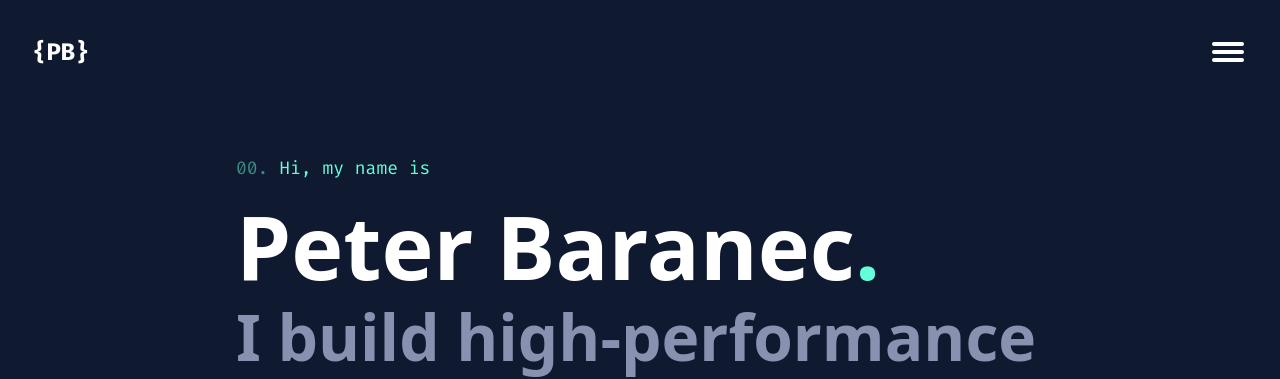
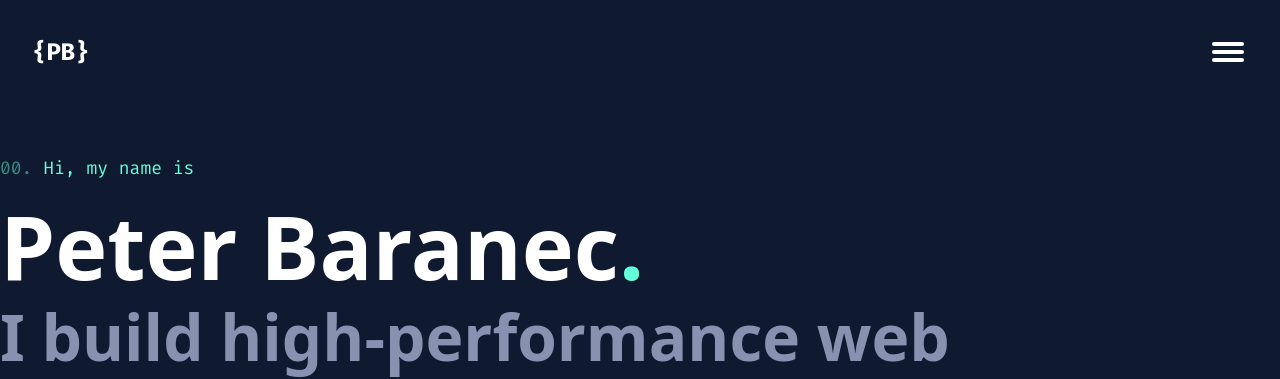
Before and after one commit to baranecp/my-portfolio, a Next.js app: page / in a window 1280 px wide. Shown: the top 379 px of the page. Built offline with nearby package versions, Linux system fonts and the light colour scheme.

Commit message:
refactor(layout): move section styles from global CSS to components
- Removed `max-width` from the global `section` selector in `globals.css`
- Applied `mx-auto`, `px-6`, `py-32`, and `max-w-7xl` directly to Hero and About sections

```diff
--- a/src/app/components/About.tsx
+++ b/src/app/components/About.tsx
@@ -17,7 +17,7 @@ const About = forwardRef<HTMLDivElement>((_props, externalRef) => {
       id='about'
       ref={internalRef}
       aria-labelledby='about-heading'
-      className='flex flex-col justify-center min-h-screen px-6 py-32'>
+      className='flex flex-col justify-center mx-auto px-6 py-32 min-h-screen max-w-7xl'>
       <div className='flex items-center gap-4 mb-16'>
         <h2
           id='about-heading'
--- a/src/app/components/Hero.tsx
+++ b/src/app/components/Hero.tsx
@@ -66,7 +66,7 @@ const Hero = forwardRef<HTMLDivElement>((_props, externalRef) => {
     <section
       id='home'
       ref={internalRef}
-      className='relative flex flex-col justify-center min-h-screen px-6 md:px-12 lg:px-24'>
+      className='relative flex flex-col justify-center mx-auto px-6 py-32 min-h-screen max-w-7xl'>
       <div className='max-w-5xl z-10'>
         <p
           data-animate
--- a/src/app/globals.css
+++ b/src/app/globals.css
@@ -1,5 +1,6 @@
 @import "tailwindcss";
 
+/* 1. VARIABLES & THEME CONFIGURATION */
 :root {
   --background: #0f1930;
   --foreground: #ccd6f6;
@@ -22,14 +23,16 @@
   --font-mono: var(--font-fira-code);
 }
 
-/* Hide scrollbar for Firefox */
+/* 2. GLOBAL RESET & BASE STYLES  */
 html {
-  scrollbar-width: none;
+  scrollbar-width: none; /* Firefox */
+  -ms-overflow-style: none; /* IE/Edge */
+  background-color: var(--background);
+  scroll-behavior: auto; /* Lenis handles smoothness */
 }
 
-/* Hide scrollbar for Chrome, Safari, and Opera */
-body::-webkit-scrollbar {
-  display: none;
+html::-webkit-scrollbar {
+  display: none; /* Chrome/Safari */
 }
 
 body {
@@ -39,51 +42,141 @@ body {
   line-height: 1.6;
   -webkit-font-smoothing: antialiased;
   -moz-osx-font-smoothing: grayscale;
-  -ms-overflow-style: none;
-}
-
-[data-animate] {
-  will-change: transform, opacity;
-}
-
-body.menu-open .scroll-indicator {
-  display: none !important;
-}
-
-section {
-  max-width: 1000px;
-  margin: 0 auto;
+  text-rendering: optimizeLegibility;
+  overflow-x: hidden;
+  overscroll-behavior: none;
 }
 
 a {
   text-decoration: none;
-  transition: color 0.3s ease;
+  transition: all 0.3s ease;
   cursor: pointer;
 }
 
+/*  3. LAYOUT & SECTIONS  */
+section {
+  /* Responsive Padding */
+  padding-inline: 1.5rem; /* Mobile */
+  padding-top: 10vh;
+  padding-bottom: 10vh;
+
+  /* 3D Stage Settings */
+  perspective: 2000px;
+  transform-style: preserve-3d;
+  overflow: visible;
+}
+
+@media (min-width: 768px) {
+  section {
+    padding-inline: 3rem; /* Tablet */
+    padding-top: 15vh;
+    padding-bottom: 15vh;
+  }
+}
+
+@media (min-width: 1280px) {
+  section {
+    padding-inline: 0; /* Desktop */
+  }
+}
+
+section#contact {
+  display: flex;
+  flex-direction: column;
+  padding-bottom: 0;
+  height: auto;
+  min-height: 100vh;
+}
+
+footer {
+  transform: translateZ(0); /* Fix for 3D stacking context */
+  width: 100%;
+  background-color: var(--background);
+}
+
+/* 4. COMPONENTS & UI ELEMENTS */
+
+/* --- Spotlight Effect --- */
+.spotlight {
+  position: fixed;
+  top: 0;
+  left: 0;
+  z-index: 60;
+  pointer-events: none;
+  border-radius: 50%;
+  transform: translate3d(-50%, -50%, 0);
+  will-change: transform;
+}
+
+/* --- Hero Name Hover Effect --- */
+h1 span.text-accent {
+  display: inline-block;
+  transition: transform 0.3s ease;
+}
+
+h1:hover span.text-accent {
+  transform: rotate(15deg) scale(1.1);
+}
+
+/* --- Bento Grid Cards (Project styles) --- */
+.md\:col-span-8,
+.md\:col-span-4 {
+  background: linear-gradient(145deg, #112240 0%, #0a192f 100%);
+  transition: box-shadow 0.3s ease;
+}
+
+.md\:col-span-8:hover,
+.md\:col-span-4:hover {
+  box-shadow: 0 20px 40px -20px rgba(100, 255, 218, 0.15);
+}
+
+/* 5. UTILITIES & HELPERS  */
+.bg-accent\/5 {
+  background-color: rgba(100, 255, 218, 0.05);
+}
+
+.text-slate {
+  color: var(--slate);
+}
+
+.orientation-vertical {
+  writing-mode: vertical-rl;
+  text-orientation: mixed;
+}
+
 .scrollbar-hide {
-  -ms-overflow-style: none; /* IE & Edge */
-  scrollbar-width: none; /* Firefox */
+  scrollbar-width: none;
 }
 
 .scrollbar-hide::-webkit-scrollbar {
-  display: none; /* Chrome, Safari, Opera */
+  display: none;
 }
 
-.spotlight {
-  position: fixed;
-  width: 600px;
-  height: 600px;
-  border-radius: 50%;
-  pointer-events: none;
-  mix-blend-mode: screen;
-  background: radial-gradient(
-    circle at 50% 50%,
-    rgba(29, 78, 216, 0.18),
-    rgba(29, 78, 216, 0.08) 40%,
-    transparent 70%
-  );
-  transform: translate3d(-50%, -50%, 0);
-  z-index: 60;
-  will-change: transform, opacity;
+/* Fix for Safari rounding artifacts on images */
+.rounded-3xl {
+  -webkit-mask-image: -webkit-radial-gradient(white, black);
 }
+
+/* 6. ANIMATIONS (GSAP STATES) */
+
+[data-animate] {
+  opacity: 1;
+  visibility: visible;
+  transform: none;
+  filter: none;
+}
+
+@media (min-width: 1024px) {
+  /* Hide standard sections initially for scroll animation */
+  section:not(#home) [data-animate] {
+    opacity: 0;
+    will-change: transform, opacity, filter;
+    transform: translate3d(0, 0, 0);
+  }
+
+  /* Keep Hero visible by default (GSAP JS will override this on load) */
+  #home [data-animate] {
+    opacity: 1;
+    will-change: transform, opacity;
+  }
+}
```
